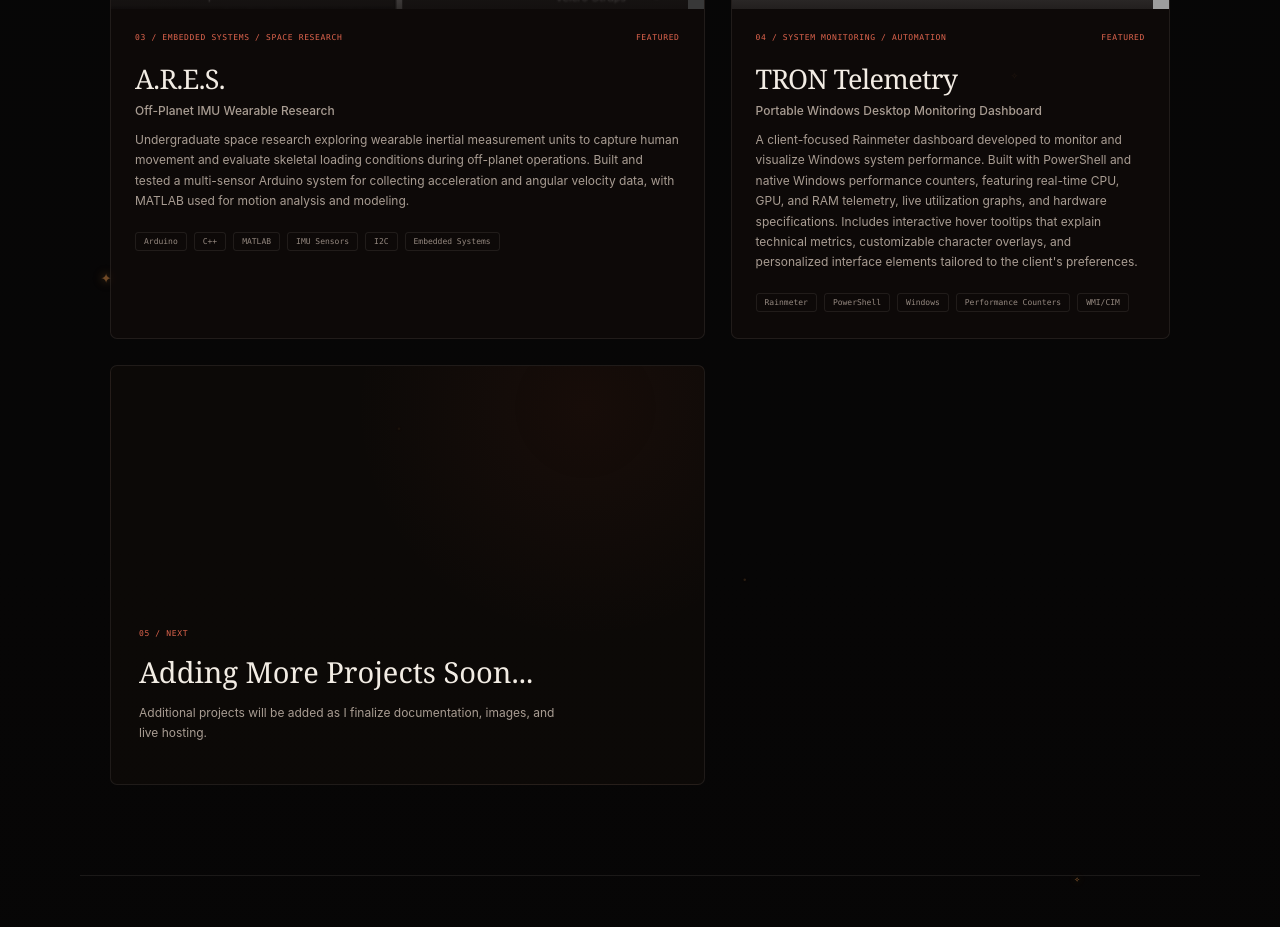
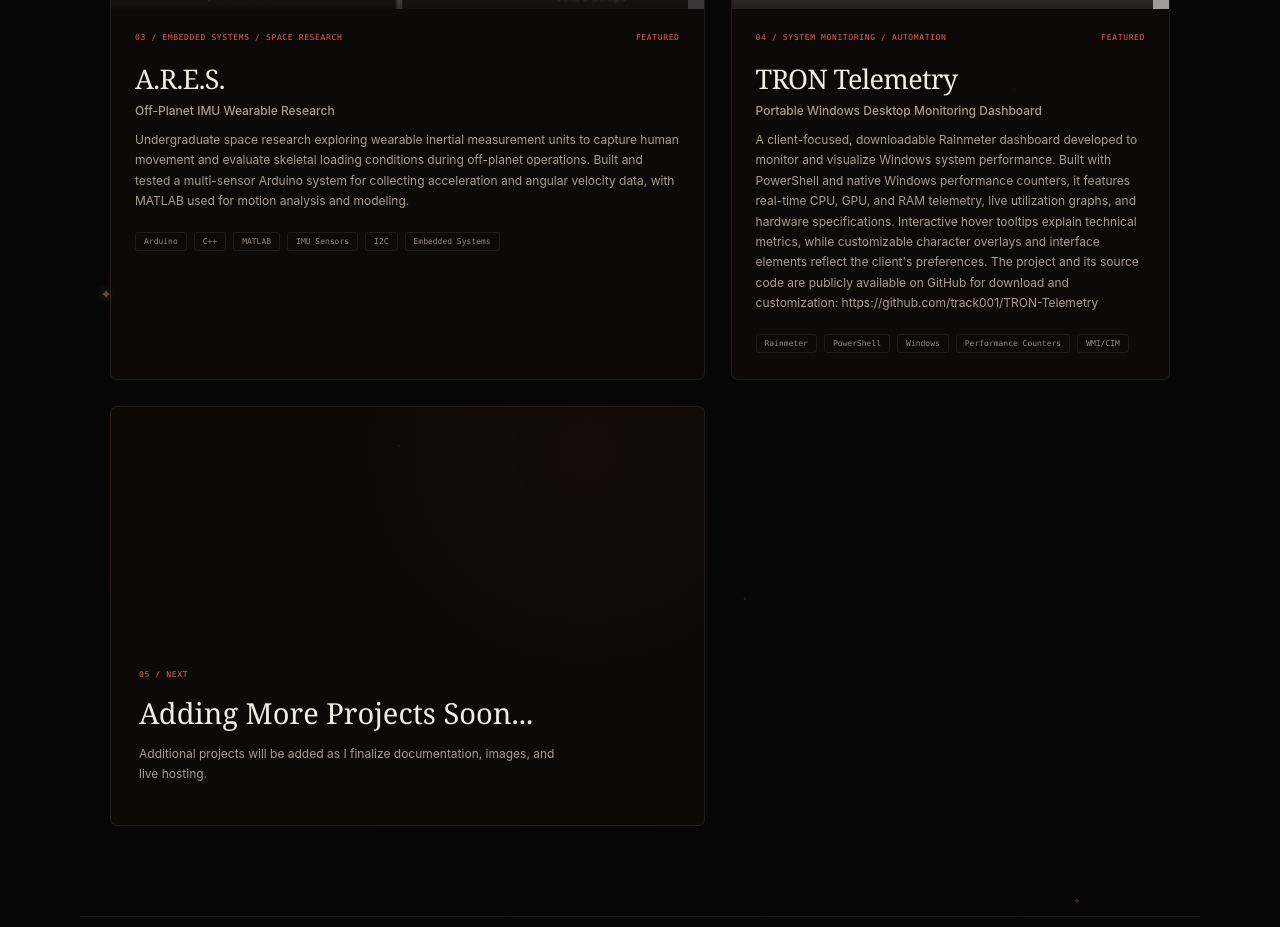
Before and after one commit to track001/tiana-schwarz-portfolio, a React (Create React App) app: page / in a window 1280 px wide. Shown: the part 1740-2667 px from the top of the page. Built offline with nearby package versions, Linux system fonts and the light colour scheme; grey boxes are pictures that could not be loaded.

Commit message:
Enhance project description with download details
Updated the project description to include download information and GitHub link.

```diff
--- a/src/App.tsx
+++ b/src/App.tsx
@@ -129,7 +129,7 @@ const projects: Project[] = [
   title: "TRON Telemetry",
   subtitle: "Portable Windows Desktop Monitoring Dashboard",
   description:
-    "A client-focused Rainmeter dashboard developed to monitor and visualize Windows system performance. Built with PowerShell and native Windows performance counters, featuring real-time CPU, GPU, and RAM telemetry, live utilization graphs, and hardware specifications. Includes interactive hover tooltips that explain technical metrics, customizable character overlays, and personalized interface elements tailored to the client's preferences.",
+  "A client-focused, downloadable Rainmeter dashboard developed to monitor and visualize Windows system performance. Built with PowerShell and native Windows performance counters, it features real-time CPU, GPU, and RAM telemetry, live utilization graphs, and hardware specifications. Interactive hover tooltips explain technical metrics, while customizable character overlays and interface elements reflect the client's preferences. The project and its source code are publicly available on GitHub for download and customization: https://github.com/track001/TRON-Telemetry",
   stack: [
     "Rainmeter",
     "PowerShell",
```
